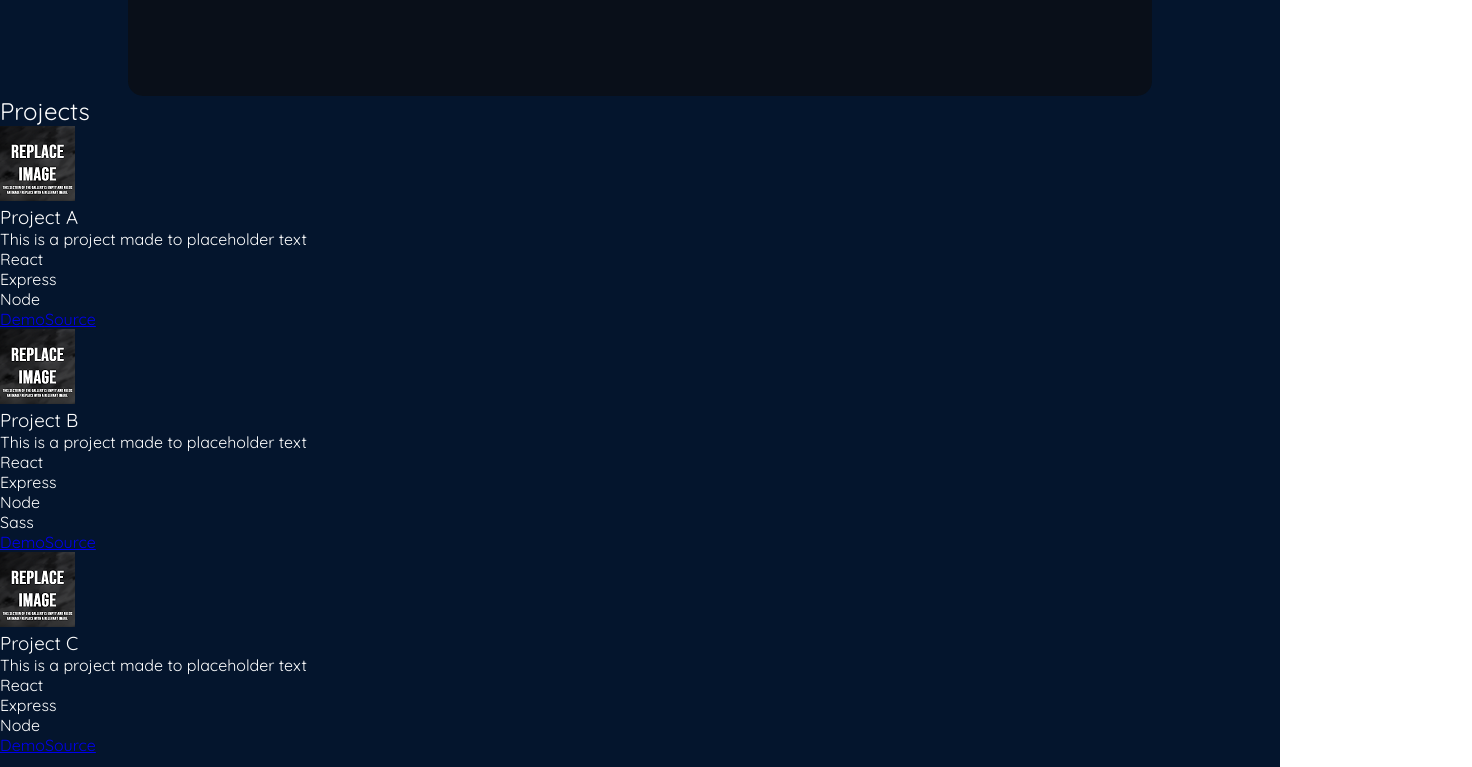
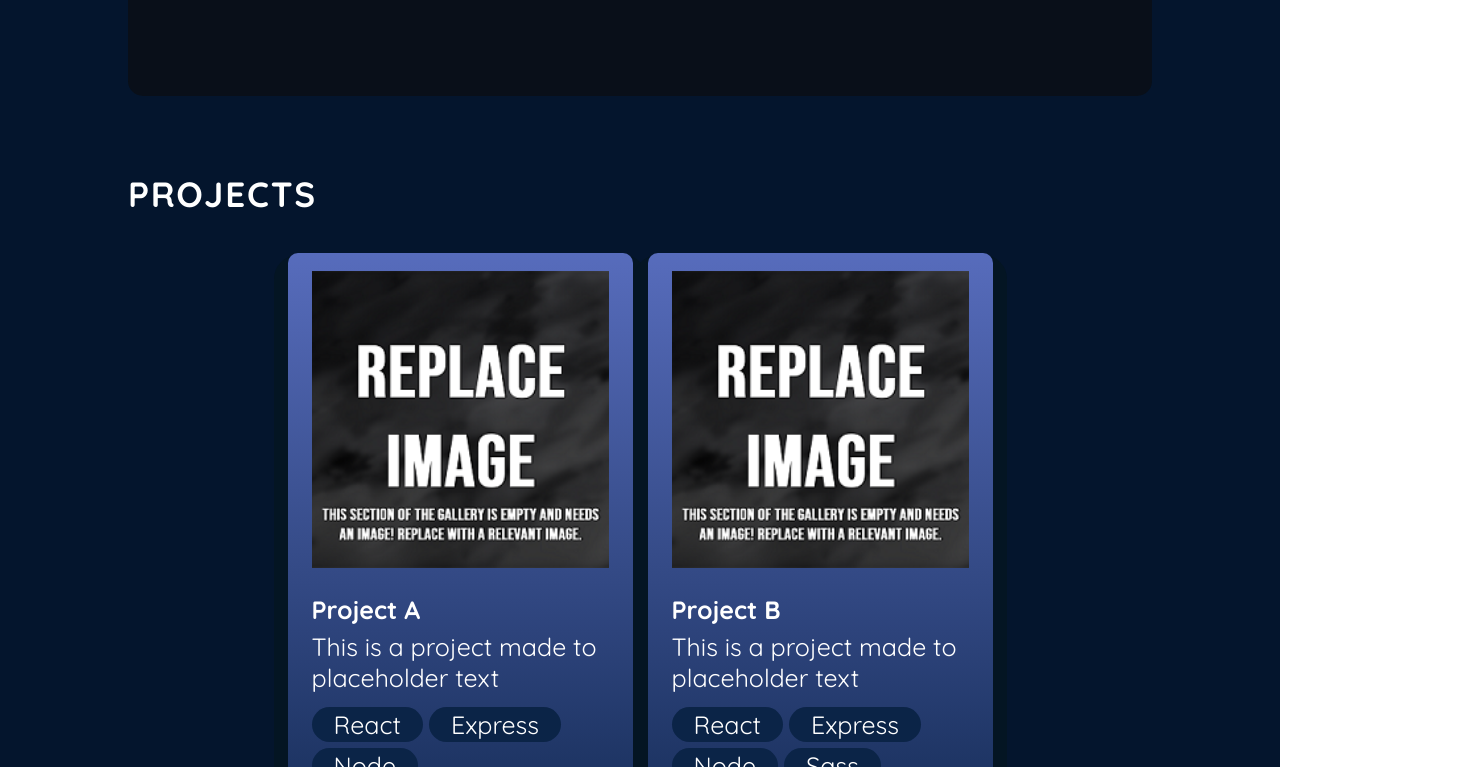
Before and after one commit to kathrynhoule/kathrynportfolio, a React (Vite) app: page / in a window 1280 px wide. Shown: the part 1293-2060 px from the top of the page, 1472 px wide, since content can reach past the window. Built offline with nearby package versions, Linux system fonts and the light colour scheme.

Commit message:
adds styling for projects component and project card component

```diff
--- a/src/App.module.css
+++ b/src/App.module.css
@@ -4,6 +4,6 @@
      background-color: var(--color-background);
      width: 100%;
      height: 100%;
-
      color: white;
+     overflow: hidden;
 }
--- a/src/components/projects/ProjectCard.jsx
+++ b/src/components/projects/ProjectCard.jsx
@@ -1,22 +1,27 @@
 import React from 'react';
 import { getImageURL } from '../../utils';
+import styles from './ProjectCard.module.css';
 
 const ProjectCard = ({ project : {title, imageSrc, description, skills, demo, source} }) => {
   return (
-          <div>
-               <img
+          <div className={styles.container}>
+               <img className={styles.image}
                     src={getImageURL(imageSrc)}
                     alt={`Image of ${title}`}
                />
-               <h3>{title}</h3>
-               <p>{description}</p>
-               <ul>{skills.map((skill, id) =>
-                    <li key={id}>{skill}</li>
-               )}
+               <h3 className={styles.title}>{title}</h3>
+               <p className={styles.description}>{description}</p>
+               <ul className={styles.skills}>{skills.map((skill, id) =>
+                    {
+                         return (
+                              <li className={styles.skill} key={id}>{skill}</li>
+                         );
+                    }
+                    )}
                </ul>
-               <div>
-                    <a href={demo}>Demo</a>
-                    <a href={source}>Source</a>
+               <div className={styles.links}>
+                    <a href={demo} className={styles.link}>Demo</a>
+                    <a href={source} className={styles.link}>Source</a>
                </div>
           </div>
   )
--- a/src/components/projects/ProjectCard.module.css
+++ b/src/components/projects/ProjectCard.module.css
@@ -0,0 +1,65 @@
+@import '../../vars.css';
+
+.container {
+     display: flex;
+     flex-direction: column;
+     border-radius: 10px;
+     background: linear-gradient(
+          180deg,
+          #576cbc 0%,
+          #132a53 100%
+          );
+          box-shadow: 0 16px 0 14px #041523;
+          padding: 18px 24px;
+          max-width: 345px;
+}
+
+.image {
+     margin-bottom: 26px;
+}
+
+.title {
+     font-size: 25px;
+     font-weight: 700;
+}
+
+.description {
+     margin-top: 6px;
+     font-size: 25px;
+     font-weight: 400;
+}
+
+.skills {
+     width: 100%;
+     margin-top: 14px;
+     display: flex;
+     flex-direction: row;
+     flex-wrap: wrap;
+     gap: 6px;
+     list-style: none;
+}
+
+.skill {
+     font-size: 25px;
+     font-weight: 400;
+     border-radius: 100px;
+     background: var(--color-dark);
+     padding: 2px 22px;
+}
+
+.links {
+     width: 100%;
+     margin-top: 26px;
+     display: flex;
+     justify-content: space-around;
+}
+
+.link {
+     text-decoration: none;
+     color: var(--color-text);
+     font-size: 30px;
+     font-weight: 600;
+     border-radius: 100px;
+     background: var(--color-main);
+     padding: 1px 22px;
+}
--- a/src/components/projects/Projects.jsx
+++ b/src/components/projects/Projects.jsx
@@ -1,13 +1,13 @@
 import React from 'react'
 import styles from './Projects.module.css';
-import projects from '../../data/projects.json'
+import projects from '../../data/projects.json';
 import ProjectCard from './ProjectCard';
 
 const Projects = () => {
      return (
-          <section>
-               <h2>Projects</h2>
-               <div>
+          <section className={styles.container}>
+               <h2 className={styles.title}>Projects</h2>
+               <div className={styles.projects}>
                     {
                          projects.map((project, id) => {
                               return (
--- a/src/components/projects/Projects.module.css
+++ b/src/components/projects/Projects.module.css
@@ -0,0 +1,26 @@
+@import '../../vars.css';
+
+.container {
+     margin-top: 76px;
+     color: var(--color-text);
+     margin-left: 10%;
+     margin-right: 10%;
+}
+
+.title {
+     font-size: 35px;
+     font-weight: 700;
+     letter-spacing: 1.75px;
+     text-transform: uppercase;
+}
+
+.projects {
+     margin-top: 37px;
+     display: flex;
+     flex-direction: row;
+     flex-wrap: wrap;
+     align-items: center;
+     justify-content: center;
+     gap: 15px;
+     width: 100%;
+}
--- a/src/data/projects.json
+++ b/src/data/projects.json
@@ -1,7 +1,7 @@
 [
      {
        "title": "Project A",
-       "imageSrc": "projects/placeholder.png",
+       "imageSrc": "projects/projectplaceholder.png",
        "description": "This is a project made to placeholder text",
        "skills": ["React", "Express", "Node"],
        "demo": "https://www.example.com",
@@ -9,7 +9,7 @@
      },
      {
        "title": "Project B",
-       "imageSrc": "projects/placeholder.png",
+       "imageSrc": "projects/projectplaceholder.png",
        "description": "This is a project made to placeholder text",
        "skills": ["React", "Express", "Node", "Sass"],
        "demo": "https://www.example.com",
@@ -17,7 +17,7 @@
      },
      {
        "title": "Project C",
-       "imageSrc": "projects/placeholder.png",
+       "imageSrc": "projects/projectplaceholder.png",
        "description": "This is a project made to placeholder text",
        "skills": ["React", "Express", "Node"],
        "demo": "https://www.example.com",
```
Also changed, not shown: assets/projects/placeholder.png (deleted), assets/projects/projectplaceholder.png (added).
